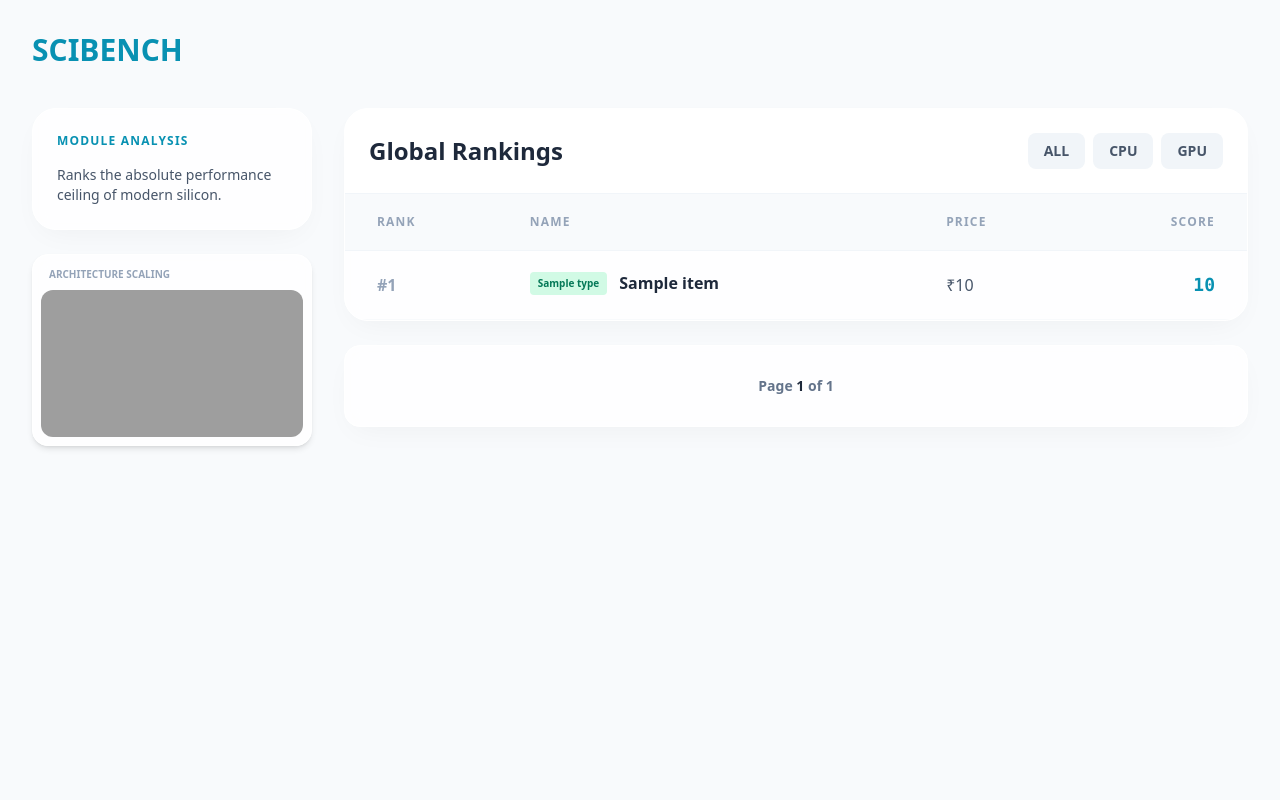
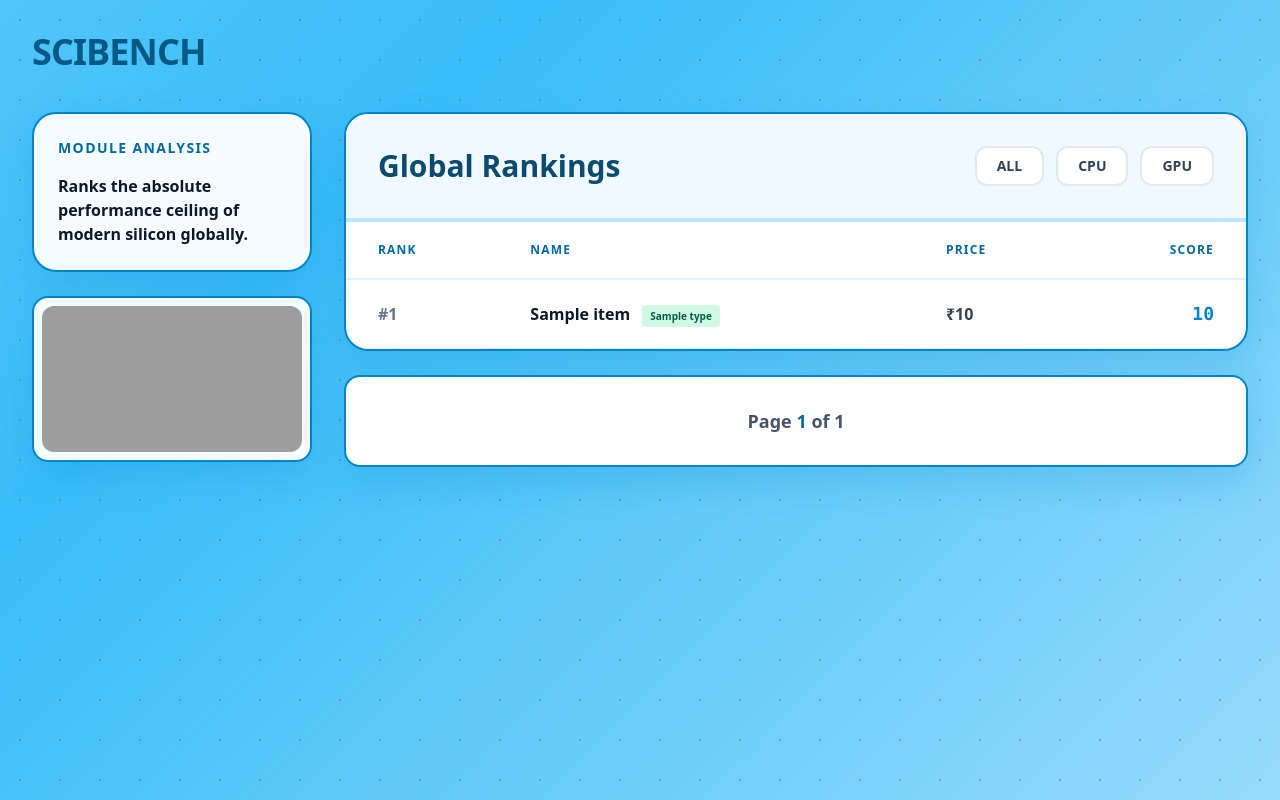
Before and after one commit to rgopesh07-png/scibench_final, a Flask app: template templates/leaderboard.html in a window 1280 px wide. Run offline with Flask 3, Linux system fonts and the light colour scheme; the template is opened without the code that fills it: most values are stand-ins (such as "Sample title", 1, 10 or a date in 2020); some libraries are stand-ins or nearby versions; grey boxes are pictures that could not be loaded.

Commit message:
Update leaderboard.html

```diff
--- a/templates/leaderboard.html
+++ b/templates/leaderboard.html
@@ -5,52 +5,55 @@
     <title>Leaderboard | SciBench</title>
     <script src="https://cdn.tailwindcss.com"></script>
     <style>
-        body { background: #f8fafc; color: #0f172a; font-family: system-ui, sans-serif; }
-        .glass { background: rgba(255, 255, 255, 0.8); backdrop-filter: blur(10px); border: 1px solid white; box-shadow: 0 10px 30px -10px rgba(0,0,0,0.05); }
+        body { margin: 0; font-family: system-ui, sans-serif; color: #0f172a; }
+        .bg-vibrant-ambient { position: fixed; inset: 0; z-index: -2; background: linear-gradient(-45deg, #e0f2fe, #38bdf8, #bae6fd, #e0f2fe); background-size: 400% 400%; animation: ambientLight 15s ease infinite; }
+        @keyframes ambientLight { 0% { background-position: 0% 50%; } 50% { background-position: 100% 50%; } 100% { background-position: 0% 50%; } }
+        .star-pattern { position: fixed; inset: 0; z-index: -1; opacity: 0.5; background-image: radial-gradient(#64748b 1px, transparent 1px); background-size: 40px 40px; }
+        .vibrant-glass { background: rgba(255, 255, 255, 0.95); backdrop-filter: blur(20px); border: 2px solid #0284c7; box-shadow: 0 15px 35px rgba(2, 132, 199, 0.2); }
     </style>
 </head>
-<body class="p-8">
-    <a href="/" class="text-3xl font-black text-cyan-600 mb-10 block w-max hover:scale-105 transition-transform">SCIBENCH</a>
+<body class="p-8 relative min-h-screen">
+    <div class="bg-vibrant-ambient"></div><div class="star-pattern"></div>
+    <a href="/" class="text-4xl font-black text-sky-800 mb-10 block w-max hover:scale-105 transition-transform tracking-tight">SCIBENCH</a>
 
     <div class="max-w-7xl mx-auto grid grid-cols-1 lg:grid-cols-4 gap-8">
         <aside class="lg:col-span-1 space-y-6">
-            <div class="glass p-6 rounded-3xl">
-                <h3 class="text-cyan-600 font-bold uppercase text-xs mb-4 tracking-widest">Module Analysis</h3>
-                <p class="text-sm text-slate-600">Ranks the absolute performance ceiling of modern silicon.</p>
+            <div class="vibrant-glass p-6 rounded-3xl">
+                <h3 class="text-sky-700 font-black uppercase tracking-widest text-sm mb-4">Module Analysis</h3>
+                <p class="text-slate-900 font-bold">Ranks the absolute performance ceiling of modern silicon globally.</p>
             </div>
-            <div class="glass p-2 rounded-2xl shadow-md">
-                <p class="text-[10px] text-slate-400 mb-2 font-bold px-2 pt-1 uppercase">Architecture scaling</p>
+            <div class="vibrant-glass p-2 rounded-2xl">
                 <iframe class="w-full aspect-video rounded-xl" src="https://www.youtube.com/embed/E9O_4MLmBzc" frameborder="0" allowfullscreen></iframe>
             </div>
         </aside>
 
         <div class="lg:col-span-3">
-            <div class="glass rounded-3xl overflow-hidden mb-6">
-                <div class="flex justify-between items-center p-6 bg-white border-b border-slate-100">
-                    <h1 class="text-2xl font-black text-slate-800">Global Rankings</h1>
-                    <div class="flex gap-2">
-                        <a href="?cat=ALL" class="px-4 py-2 rounded-lg text-sm font-bold {% if cat=='ALL' %}bg-cyan-600 text-white{% else %}bg-slate-100 text-slate-600{% endif %}">ALL</a>
-                        <a href="?cat=CPU" class="px-4 py-2 rounded-lg text-sm font-bold {% if cat=='CPU' %}bg-cyan-600 text-white{% else %}bg-slate-100 text-slate-600{% endif %}">CPU</a>
-                        <a href="?cat=GPU" class="px-4 py-2 rounded-lg text-sm font-bold {% if cat=='GPU' %}bg-cyan-600 text-white{% else %}bg-slate-100 text-slate-600{% endif %}">GPU</a>
+            <div class="vibrant-glass rounded-3xl overflow-hidden mb-6 bg-white">
+                <div class="flex justify-between items-center p-8 bg-sky-50 border-b-4 border-sky-200">
+                    <h1 class="text-3xl font-black text-sky-900">Global Rankings</h1>
+                    <div class="flex gap-3">
+                        <a href="?cat=ALL" class="px-5 py-2 rounded-xl text-sm font-black {% if cat=='ALL' %}bg-sky-700 text-white shadow-lg{% else %}bg-white border-2 border-slate-200 text-slate-700{% endif %}">ALL</a>
+                        <a href="?cat=CPU" class="px-5 py-2 rounded-xl text-sm font-black {% if cat=='CPU' %}bg-sky-700 text-white shadow-lg{% else %}bg-white border-2 border-slate-200 text-slate-700{% endif %}">CPU</a>
+                        <a href="?cat=GPU" class="px-5 py-2 rounded-xl text-sm font-black {% if cat=='GPU' %}bg-sky-700 text-white shadow-lg{% else %}bg-white border-2 border-slate-200 text-slate-700{% endif %}">GPU</a>
                     </div>
                 </div>
                 <table class="w-full text-left">
-                    <tr class="bg-slate-50 text-xs text-slate-400 uppercase tracking-widest border-b border-slate-100"><th class="p-5 pl-8">Rank</th><th class="p-5">Name</th><th class="p-5">Price</th><th class="p-5 text-right pr-8">Score</th></tr>
+                    <tr class="bg-white text-xs text-sky-700 font-black uppercase tracking-widest border-b-2 border-sky-100"><th class="p-5 pl-8">Rank</th><th class="p-5">Name</th><th class="p-5">Price</th><th class="p-5 text-right pr-8">Score</th></tr>
                     {% for i in items %}
-                    <tr class="border-b border-slate-50 hover:bg-slate-50 transition-colors">
-                        <td class="p-5 pl-8 font-bold text-slate-400">#{{ (page-1)*15 + loop.index }}</td>
-                        <td class="p-5 font-bold text-slate-800 flex items-center gap-3"><span class="px-2 py-1 rounded text-[10px] font-bold {% if i.type == 'CPU' %}bg-blue-100 text-blue-700{% else %}bg-emerald-100 text-emerald-700{% endif %}">{{ i.type }}</span>{{ i.name }}</td>
-                        <td class="p-5 text-slate-600">₹{{ "{:,}".format(i.price) }}</td>
-                        <td class="p-5 pr-8 text-right font-mono text-cyan-600 font-bold text-lg">{{ "{:,}".format(i.score) }}</td>
+                    <tr class="border-b border-slate-200 hover:bg-sky-50 transition-colors">
+                        <td class="p-5 pl-8 font-black text-slate-500">#{{ (page-1)*15 + loop.index }}</td>
+                        <td class="p-5 font-black text-slate-900">{{ i.name }} <span class="ml-2 px-2 py-1 rounded text-[10px] font-black {% if i.type == 'CPU' %}bg-indigo-100 text-indigo-800{% else %}bg-emerald-100 text-emerald-800{% endif %}">{{ i.type }}</span></td>
+                        <td class="p-5 font-bold text-slate-700">₹{{ "{:,}".format(i.price) }}</td>
+                        <td class="p-5 pr-8 text-right font-mono font-black text-sky-600 text-lg">{{ "{:,}".format(i.score) }}</td>
                     </tr>
                     {% endfor %}
                 </table>
             </div>
 
-            <div class="flex justify-between items-center glass p-4 rounded-2xl">
-                {% if page > 1 %}<a href="?page={{ page-1 }}&cat={{ cat }}" class="px-6 py-3 bg-white border border-slate-200 rounded-xl font-bold text-slate-600 hover:text-cyan-600 transition-colors shadow-sm">← Prev 15</a>{% else %}<div class="px-6 py-3 opacity-0">Spacer</div>{% endif %}
-                <span class="text-slate-500 font-bold text-sm">Page <span class="text-slate-800">{{ page }}</span> of {{ total_pages }}</span>
-                {% if page < total_pages %}<a href="?page={{ page+1 }}&cat={{ cat }}" class="px-6 py-3 bg-white border border-slate-200 rounded-xl font-bold text-slate-600 hover:text-cyan-600 transition-colors shadow-sm">Next 15 →</a>{% else %}<div class="px-6 py-3 opacity-0">Spacer</div>{% endif %}
+            <div class="flex justify-between items-center vibrant-glass p-5 rounded-2xl bg-white">
+                {% if page > 1 %}<a href="?page={{ page-1 }}&cat={{ cat }}" class="px-8 py-3 bg-sky-100 text-sky-800 rounded-xl font-black hover:bg-sky-200 transition-colors border-2 border-sky-200">← Prev 15</a>{% else %}<div class="px-8 py-3 opacity-0">Spacer</div>{% endif %}
+                <span class="text-slate-600 font-black text-lg">Page <span class="text-sky-700">{{ page }}</span> of {{ total_pages }}</span>
+                {% if page < total_pages %}<a href="?page={{ page+1 }}&cat={{ cat }}" class="px-8 py-3 bg-sky-100 text-sky-800 rounded-xl font-black hover:bg-sky-200 transition-colors border-2 border-sky-200">Next 15 →</a>{% else %}<div class="px-8 py-3 opacity-0">Spacer</div>{% endif %}
             </div>
         </div>
     </div>
```
